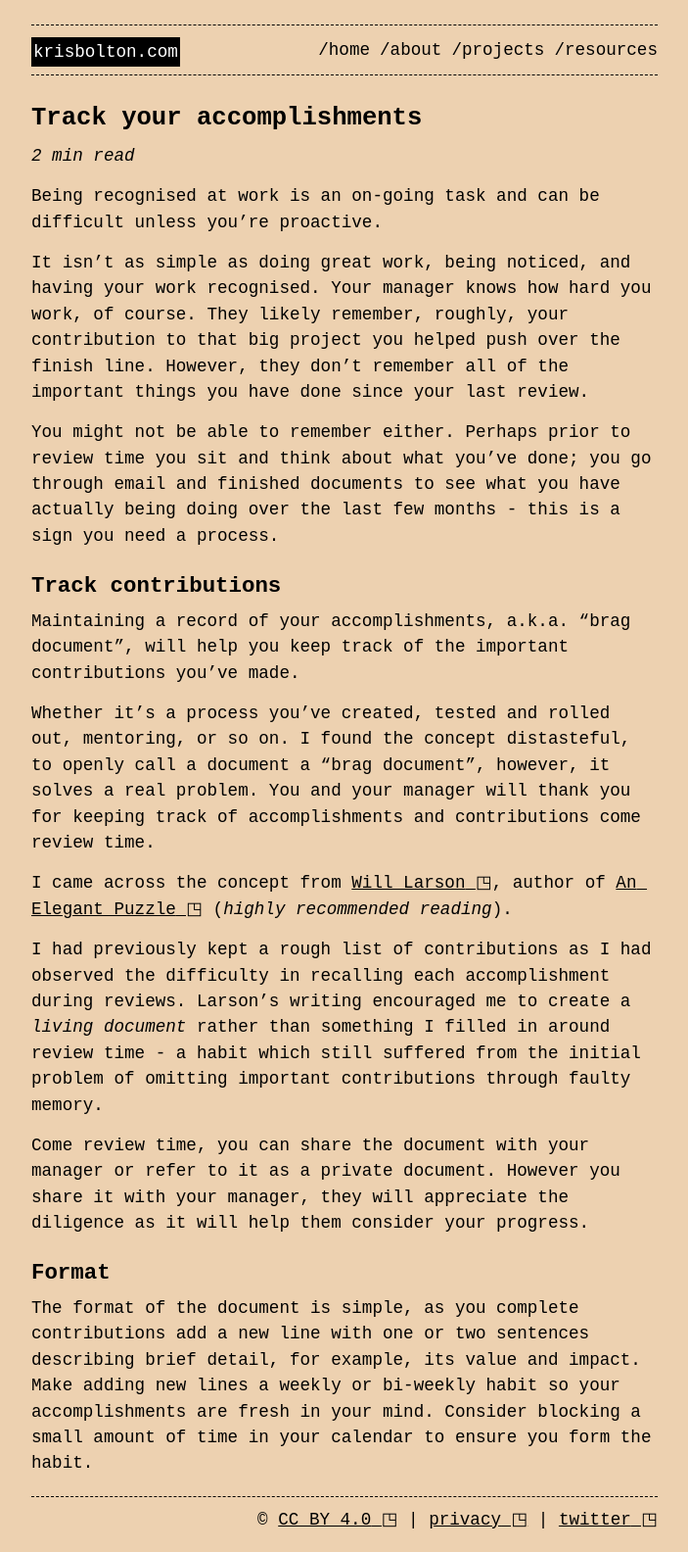
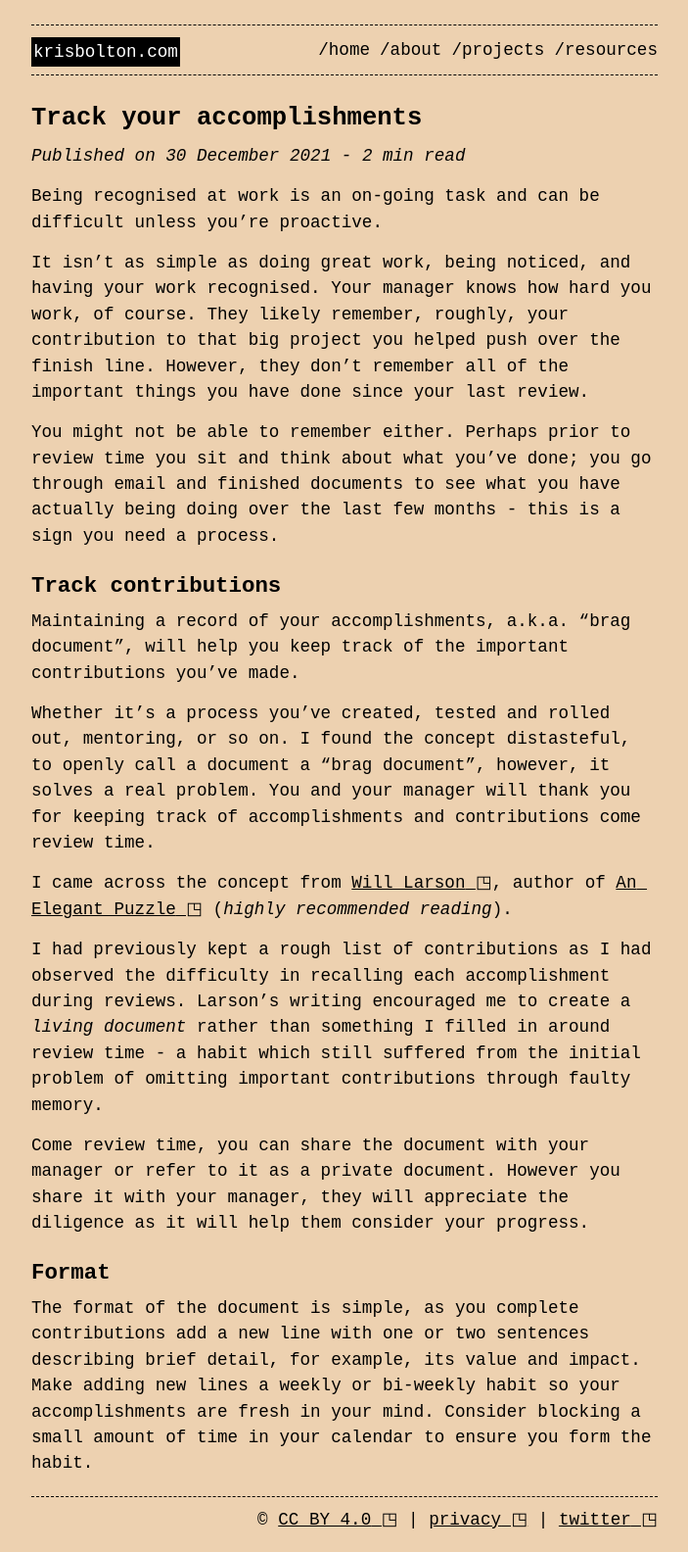
Before and after one commit to krisbolton/blog-staging, a Jekyll site: the page built from _posts/2021-12-27-track-your-accomplishments.markdown, in a window 1280 px wide. Shown: the whole page at 98% size, without its empty margins (288-991 px from the left). Built offline with Jekyll 4.4.1, drawn with Linux system fonts in a browser that asks for light colours.

Commit message:
Add date to posts. closes 8

```diff
--- a/_layouts/post.html
+++ b/_layouts/post.html
@@ -4,7 +4,7 @@ layout: default
 
 <div>
 	<h1> {{ page.title | escape }} </h1>
-	<div class="post-read-time">{% assign words = page.content | number_of_words %} {% if words < 360 %} 1 min read {% else %} {{ words | divided_by:170 }} min read {% endif %}</div>
+	<div class="post-read-time">Published on <time datetime="{{ page.date | date_to)xmlschema }}">{{ page.date | date_to_long_string }}</time> - {% assign words = page.content | number_of_words %} {% if words < 360 %} 1 min read {% else %} {{ words | divided_by:170 }} min read {% endif %}</div>
 </div>
 
 <div>
```
